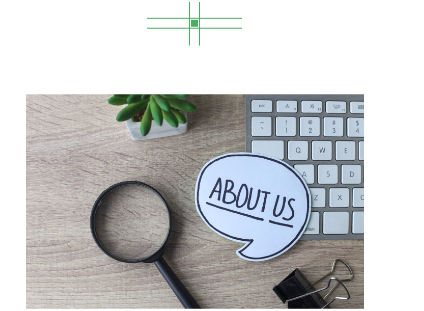
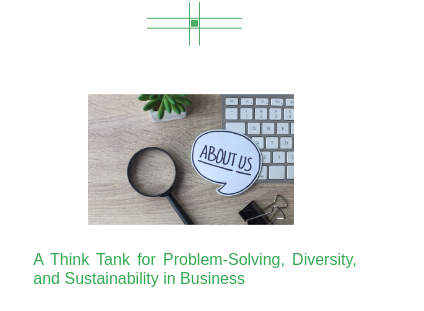
Before and after one commit to FajalAnsari/Kweesha, a React (Create React App) app: page / in a window 390 px wide. Shown: the part 581-892 px from the top of the page, 424 px wide, since content can reach past the window. Built offline with nearby package versions, Linux system fonts and the light colour scheme.

Commit message:
Basic modifications

```diff
--- a/src/components/Home_page/About_us.jsx
+++ b/src/components/Home_page/About_us.jsx
@@ -15,7 +15,7 @@ const About_us = () => {
       <div className='main p-5 ' id='box1'>
         <div className='mt-5'>
           <h1 className='text-center heading text-uppercase'>About Us</h1>
-          <Kweesha_icon/>
+          <Kweesha_icon />
           <div className='row mt-5'>
             <div className='col-lg-6 col-12 mobres'>
               <img src={kweesha_about} className='img me-5' alt='home_page'></img>
@@ -37,4 +37,4 @@ const About_us = () => {
   )
 }
 
-export default About_us
+export default About_us;
--- a/src/components/Home_page/Home.css
+++ b/src/components/Home_page/Home.css
@@ -60,10 +60,13 @@
 
   @media only screen and (max-width: 540px) {
     .img {
-        width: 115% !important;
+        /* width: 200px !important;    */
+        margin-bottom: 10px;
     }
-    .mobres{
-     margin-left: 22%;
+    .mobres img{
+     /* margin-left: 22%;
+     background-color: red; */
+
     }
     .title{
         width: 110% !important;
--- a/src/components/contact_us/Contact_us.css
+++ b/src/components/contact_us/Contact_us.css
@@ -57,7 +57,7 @@ border-radius: 23px;
 }
 
 .qq{
-    width: 240% !important;
+    width: 340px !important;
     margin-left: -68%;
     margin-top: 55px !important;
     border-radius: 5%;
--- a/src/index.css
+++ b/src/index.css
@@ -99,8 +99,8 @@ html{
   }
 }
 
-/* .nav-link.active {
+.nav-link.active {
   color: green;
   border-bottom: 2px solid green;
   transition: border-bottom 0.3s ease-in-out;
-} */
+}
```
Lines whose indentation alone changed are shown as unchanged.
